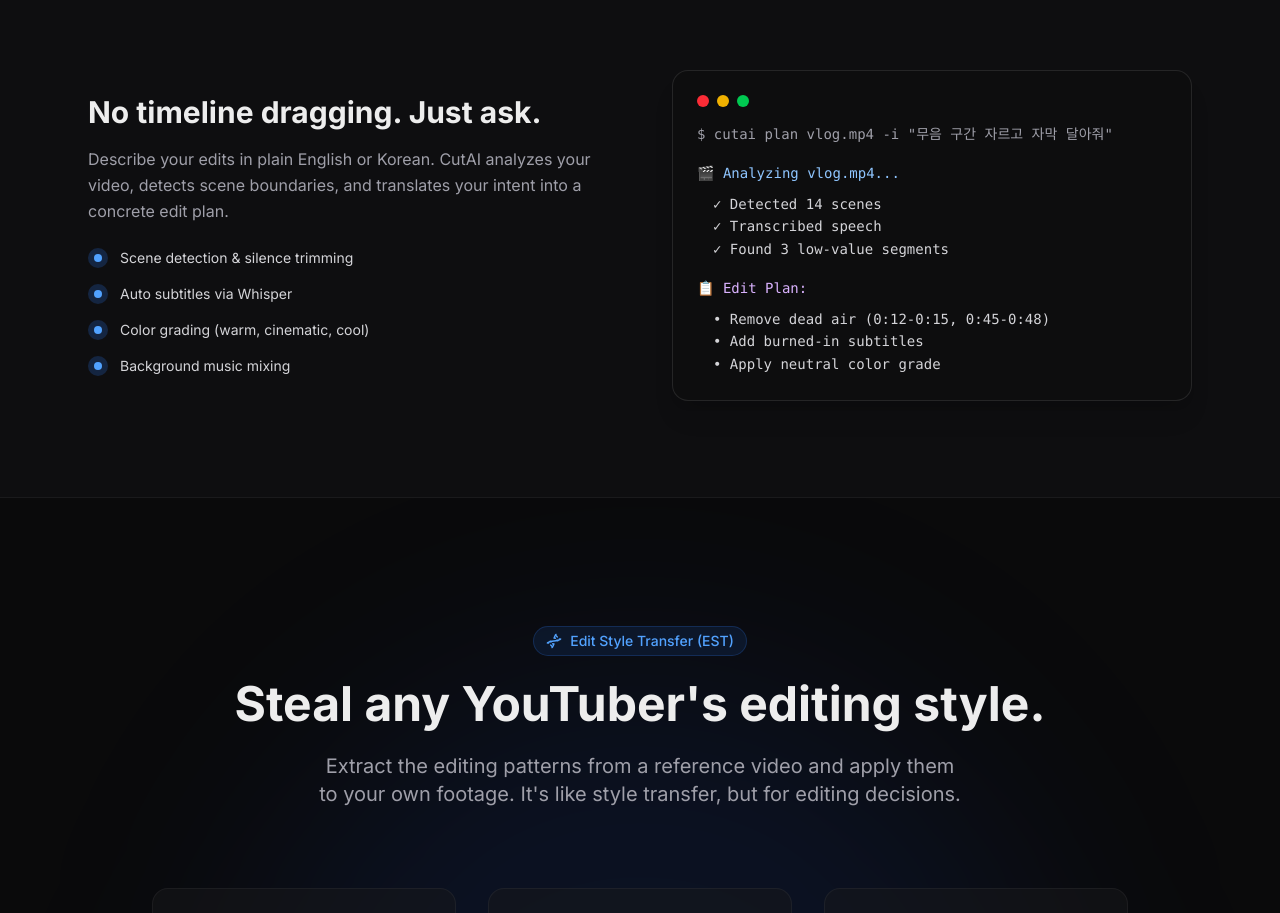
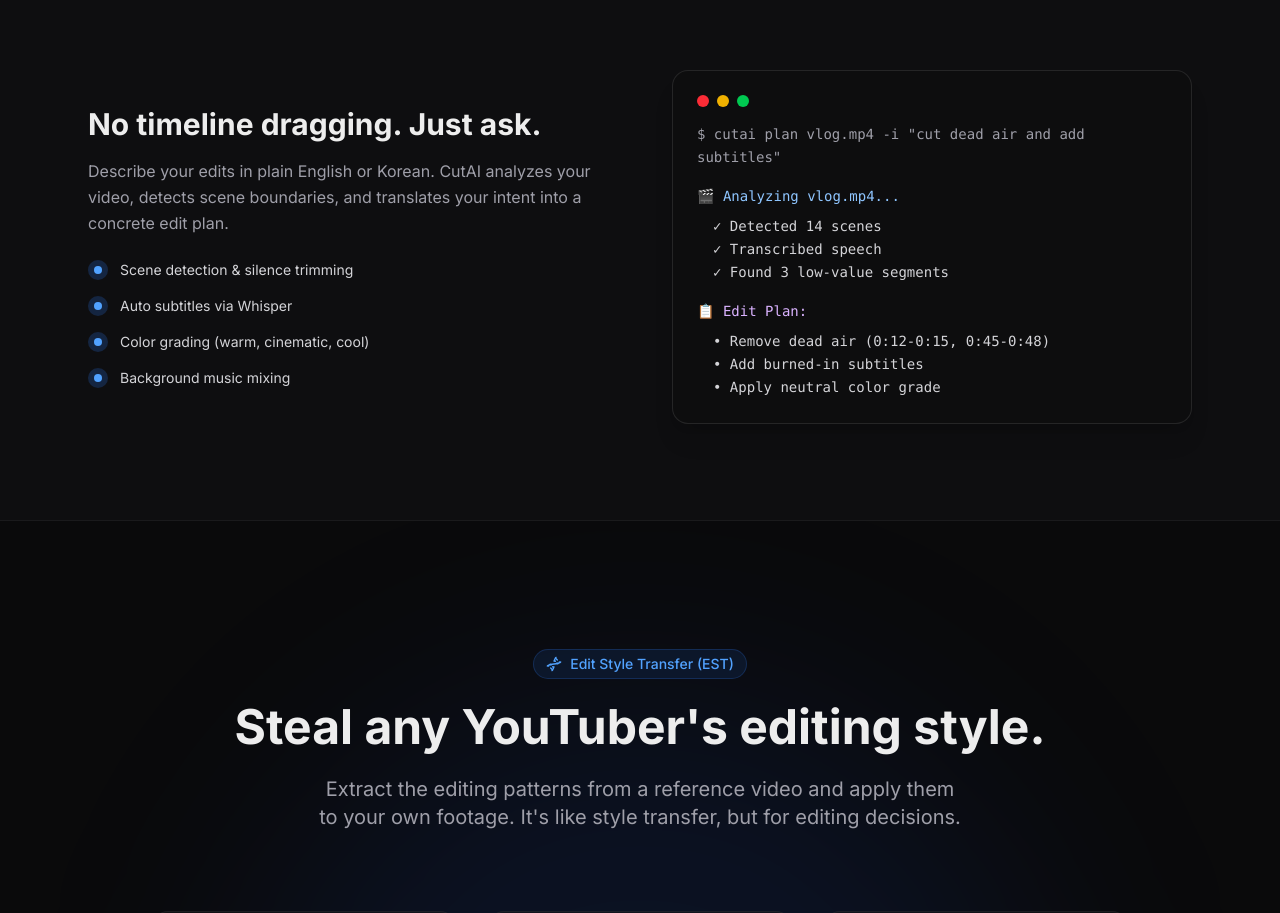
Before and after one commit to mindsurf0176-ui/cutai-landing, a Next.js app: page / in a window 1280 px wide. Shown: the part 1260-2173 px from the top of the page. Built offline with nearby package versions, Linux system fonts and the light colour scheme.

Commit message:
fix: translate Korean CLI example to English

```diff
--- a/src/app/page.tsx
+++ b/src/app/page.tsx
@@ -92,7 +92,7 @@ export default function Home() {
                 <div className="w-3 h-3 rounded-full bg-yellow-500" />
                 <div className="w-3 h-3 rounded-full bg-green-500" />
               </div>
-              <p className="text-zinc-400 mb-4">$ cutai plan vlog.mp4 -i "무음 구간 자르고 자막 달아줘"</p>
+              <p className="text-zinc-400 mb-4">$ cutai plan vlog.mp4 -i "cut dead air and add subtitles"</p>
               <div className="text-blue-300 mb-2">🎬 Analyzing vlog.mp4...</div>
               <div className="text-zinc-300 pl-4 mb-4">
                 ✓ Detected 14 scenes<br/>
```
